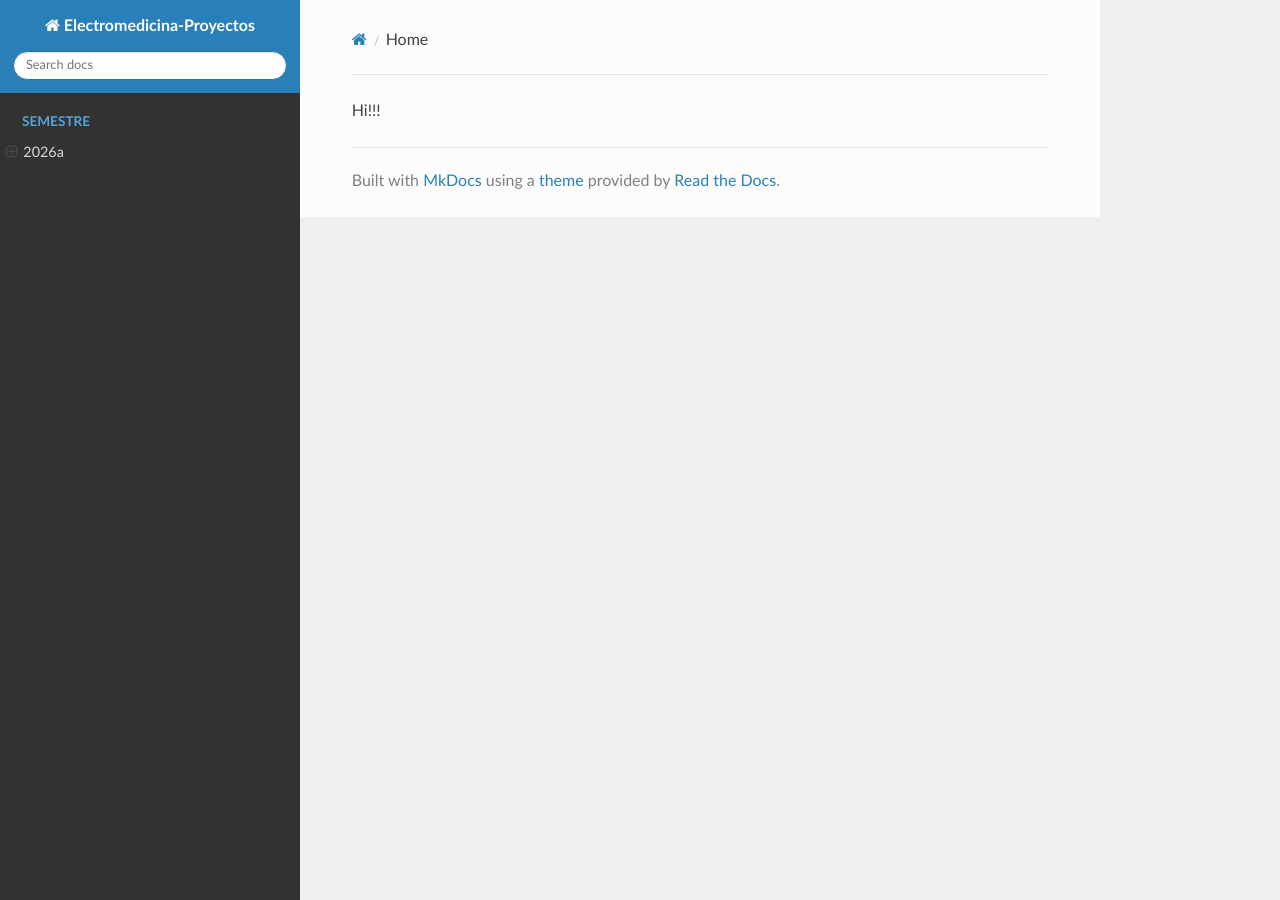
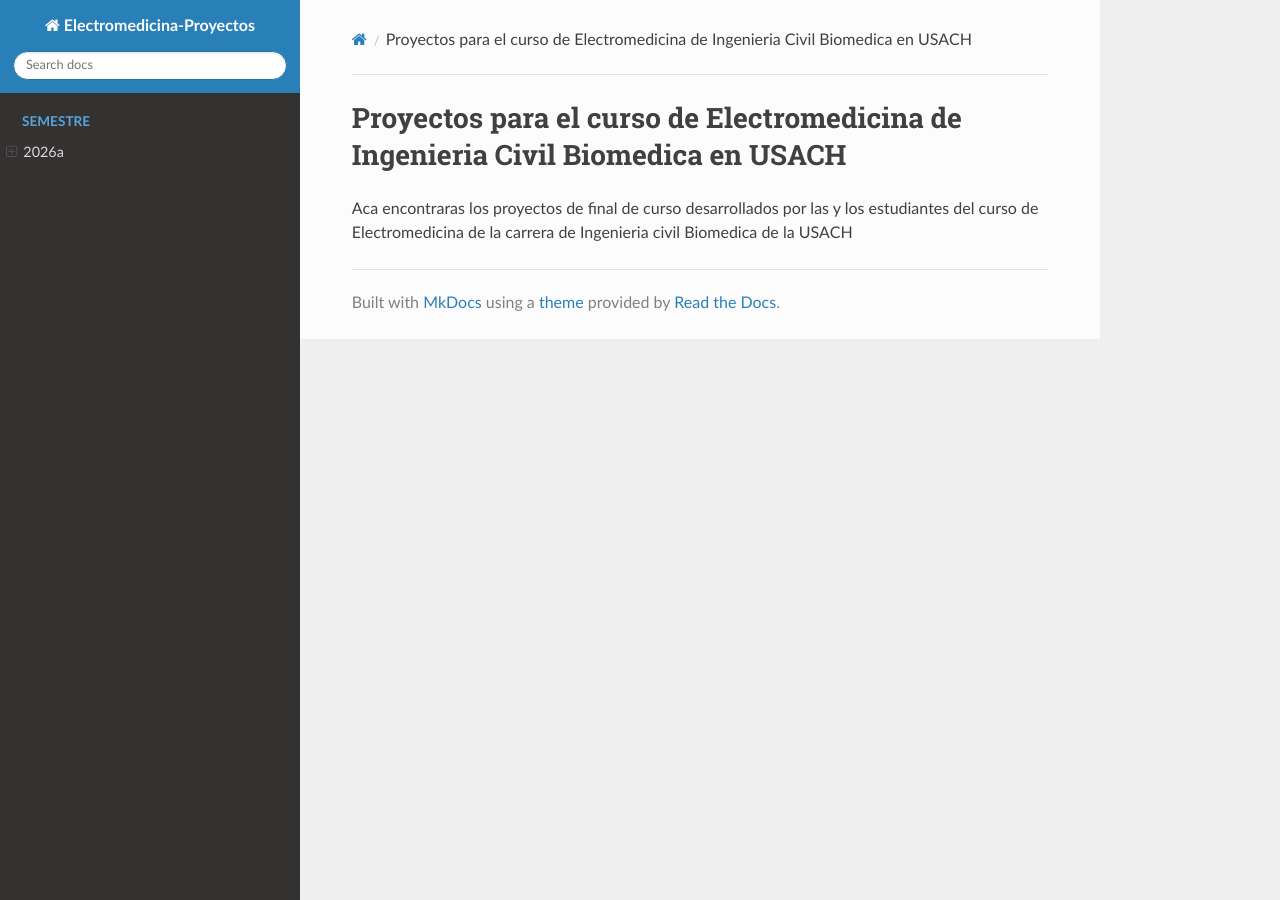
Before and after one commit to neuroeng-usach/Electromedicina-proyectos, an MkDocs documentation site: the page built from docs/index.md, in a window 1280 px wide. Built offline with MkDocs 1.6.1, drawn with Linux system fonts in a browser that asks for light colours; nearby versions of some CDN libraries.

Commit message:
Update index.md

```diff
--- a/docs/index.md
+++ b/docs/index.md
@@ -1 +1,2 @@
-Hi!!!
+# Proyectos para el curso de Electromedicina de Ingenieria Civil Biomedica en USACH
+  Aca encontraras los proyectos de final de curso desarrollados por las y los estudiantes del curso de Electromedicina de la carrera de Ingenieria civil Biomedica de la USACH
```
